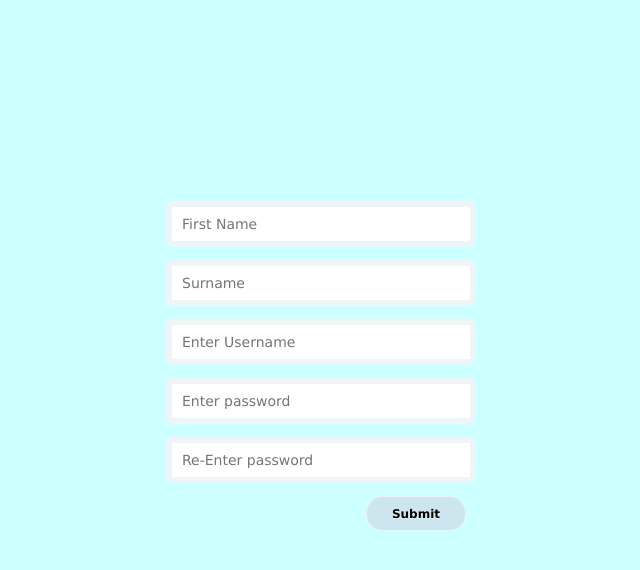
After one commit to lauracarm/CoffeeMachineAccountingSystem, a PHP site: page /register.html in a window 1280 px wide. The commit adds this page. Shown: the top 570 px of the page, without its empty margins (332-972 px from the left). Run offline with PHP 8.4, Linux system fonts and the light colour scheme.

Commit message:
GUI set up to allow users to register

```diff
--- a/Style/indexStyle.css
+++ b/Style/indexStyle.css
@@ -22,11 +22,10 @@ body {
 	position: relative;
 	margin: 0 auto;
 	padding: 20px 20px 20px;
-	width: 310px;
+	width: 300px;
 	background: #FFFFFF;
 	border-radius: 3px;
 }
-
 
 .login input[type=text], .login input[type=password] {
 	width: 278px;
@@ -82,3 +81,19 @@ input[type=submit] {
 	border-color: #eff4f7;
 	outline: 0;
 }
+
+.Register {
+	position: relative;
+	margin: 0 auto;
+	padding: 20px 20px 20px;
+	width: 300px;
+	border-radius: 3px;
+}
+
+.Register p.submit {
+	text-align: right;
+}
+
+.Register input[type=text], .Register input[type=password] {
+	width: 278px;
+}
--- /dev/null
+++ b/register.html
@@ -0,0 +1,39 @@
+<!DOCTYPE HTML PUBLIC "-//W3C//DTD HTML 4.01 Transitional//EN"
+"http://www.w3.org/TR/html4/loose.dtd">
+<html xmlns="http://www.w3.org/1999/xhtml">
+	<head>
+		<meta http-equiv="Content-Type" content="text/html; charset=utf-8" width=100%/>
+		<title>Register</title>
+		<link rel="stylesheet" href="Style/indexStyle.css">
+	</head>
+	<body>
+		<section class ="container">
+			<div class="header">
+
+			</div>
+			<div class="Register">
+				<form method="post" action="register.html">
+					<p>
+						<input id="name" type="text" name="name" value="" placeholder="First Name">
+					</p>
+					<p>
+						<input id = "surname" type="text" name="surname" value="" placeholder="Surname">
+					</p>
+					<p>
+						<input id="user" type="text" name="username" value="" placeholder="Enter Username">
+					</p>
+					<p>
+						<input id="createPassword" type="password" name="password" value="" placeholder="Enter password">
+					</p>
+					<p>
+						<input id="reenterPassword" type="password" name="password" value="" placeholder="Re-Enter password">
+					</p>
+					<p class="submit">
+						<input type="submit" name="commit" value="Submit" />
+					</p>
+				</form>
+			</div>
+
+		</section>
+	</body>
+</html>
```
